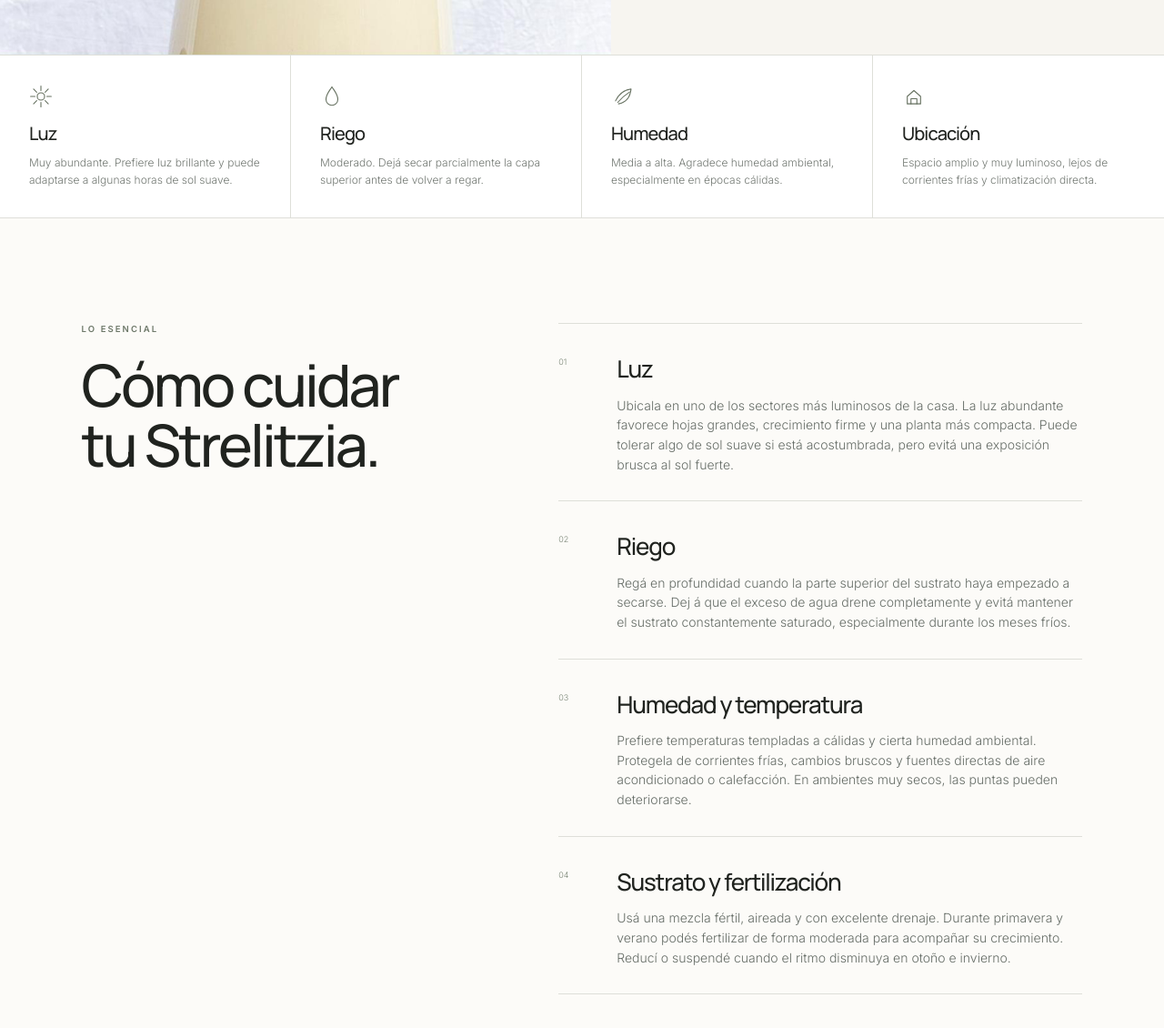
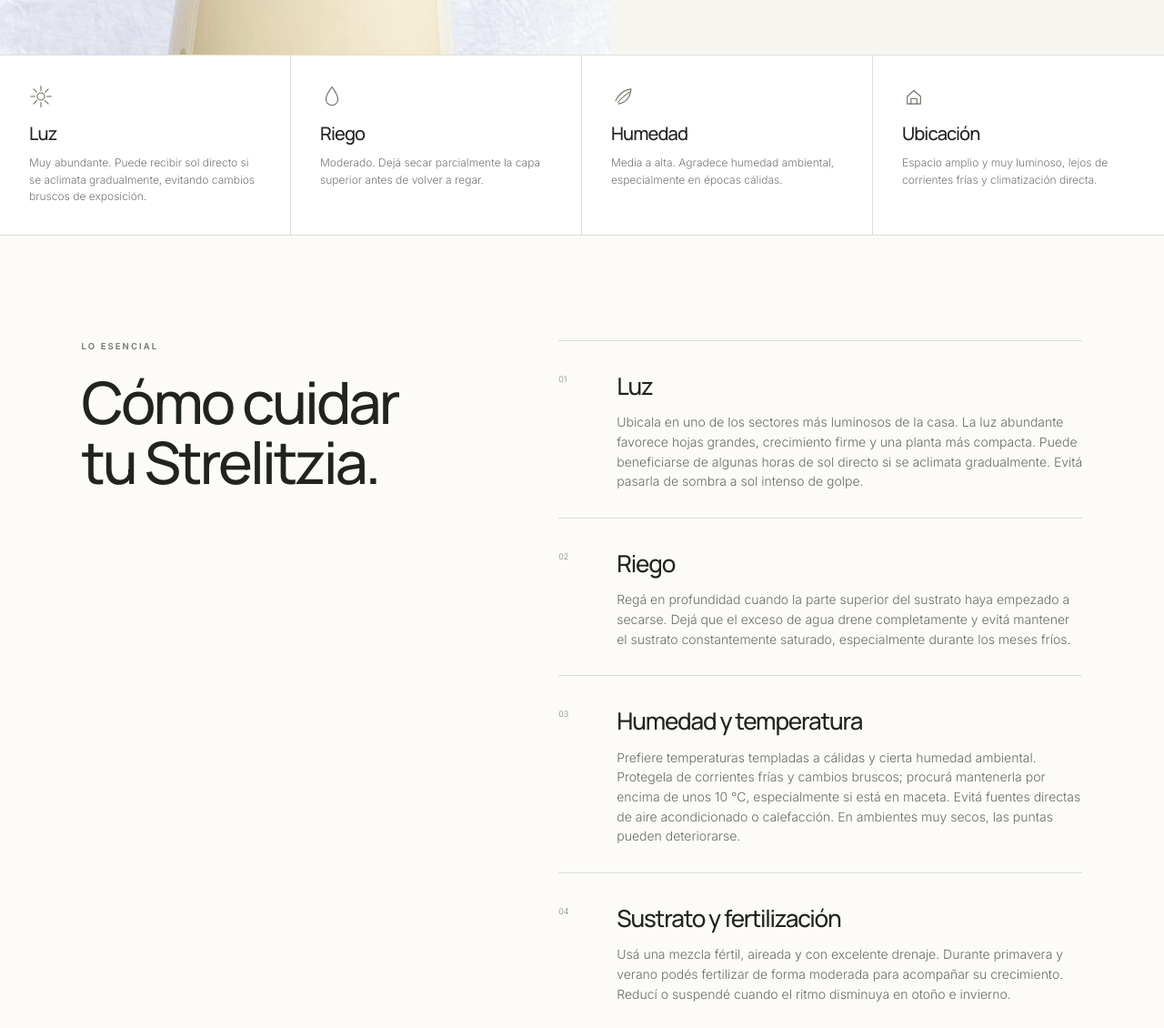
Before and after one commit to ginogervasoni/Objeto-Vivo-Guia-de-cuidados, a plain HTML site: page strelitzia-nicolai.html in a window 1280 px wide. Shown: the part 918-2048 px from the top of the page at 91% size. Drawn offline with Linux system fonts and the light colour scheme.

Commit message:
Refine species-specific light, placement and cold care guidance

```diff
--- a/strelitzia-nicolai.html
+++ b/strelitzia-nicolai.html
@@ -14,11 +14,11 @@
 <header class="site-header ov-header"><a class="brand official-brand" href="index.html" aria-label="Objeto Vivo - Guía de cuidados"><span class="official-wordmark">OBJETO VIVO</span><span class="official-tagline">NATURALEZA + DISEÑO</span></a><nav class="header-nav" aria-label="Navegación principal"><a href="index.html#guias">Guías</a><a href="https://objetovivo.com.ar/shop/" target="_blank" rel="noopener">Productos</a><a href="https://objetovivo.com.ar/sobre-nosotros/" target="_blank" rel="noopener">Sobre nosotros</a></nav><a class="cart-link" href="https://objetovivo.com.ar/shop/" target="_blank" rel="noopener" aria-label="Ir a la tienda"><svg viewBox="0 0 28 28"><path d="M3 5h3l2.4 11.1h11.8l2.1-8.1H7.2"/><circle cx="10" cy="22" r="1.4"/><circle cx="20" cy="22" r="1.4"/></svg></a></header>
 <main>
 <section class="plant-hero"><div class="plant-hero-image"><img src="assets/strelitzia-nicolai.png" alt="Strelitzia Nicolai de Objeto Vivo" /></div><div class="plant-hero-copy"><a class="back-link" href="index.html#guias">← Todas las guías</a><p class="eyebrow">TU GUÍA DE CUIDADO</p><h1>Strelitzia<br><em>Nicolai</em></h1><p class="latin">Strelitzia nicolai</p><p class="hero-text">Una planta tropical de gran porte y hojas amplias que aporta una presencia escultórica al ambiente. Necesita mucha luz, espacio para desarrollarse y una rutina de riego equilibrada.</p><div class="quick-tags"><span>Interior</span><span>Gran porte</span><span>Tropical</span></div><a class="button" href="https://objetovivo.com.ar/shop/" target="_blank" rel="noopener" style="margin-top:28px">Ver en la tienda</a></div></section>
-<section class="quick-care"><article><span class="care-icon"><svg viewBox="0 0 32 32"><circle cx="16" cy="16" r="5"/><path d="M16 2v6M16 24v6M2 16h6M24 16h6M6.1 6.1l4.2 4.2M21.7 21.7l4.2 4.2M25.9 6.1l-4.2 4.2M10.3 21.7l-4.2 4.2"/></svg></span><h3>Luz</h3><p>Muy abundante. Prefiere luz brillante y puede adaptarse a algunas horas de sol suave.</p></article><article><span class="care-icon"><svg viewBox="0 0 32 32"><path d="M16 3C13 8 8 13 8 20a8 8 0 0 0 16 0c0-7-5-12-8-17Z"/></svg></span><h3>Riego</h3><p>Moderado. Dejá secar parcialmente la capa superior antes de volver a regar.</p></article><article><span class="care-icon"><svg viewBox="0 0 32 32"><path d="M6 22c5-11 13-15 21-16-1 9-5 18-17 20"/><path d="M9 24c6-7 10-10 16-14"/></svg></span><h3>Humedad</h3><p>Media a alta. Agradece humedad ambiental, especialmente en épocas cálidas.</p></article><article><span class="care-icon"><svg viewBox="0 0 32 32"><path d="M7 16 16 8l9 8v10H7Z"/><path d="M12 26v-7h8v7"/></svg></span><h3>Ubicación</h3><p>Espacio amplio y muy luminoso, lejos de corrientes frías y climatización directa.</p></article></section>
+<section class="quick-care"><article><span class="care-icon"><svg viewBox="0 0 32 32"><circle cx="16" cy="16" r="5"/><path d="M16 2v6M16 24v6M2 16h6M24 16h6M6.1 6.1l4.2 4.2M21.7 21.7l4.2 4.2M25.9 6.1l-4.2 4.2M10.3 21.7l-4.2 4.2"/></svg></span><h3>Luz</h3><p>Muy abundante. Puede recibir sol directo si se aclimata gradualmente, evitando cambios bruscos de exposición.</p></article><article><span class="care-icon"><svg viewBox="0 0 32 32"><path d="M16 3C13 8 8 13 8 20a8 8 0 0 0 16 0c0-7-5-12-8-17Z"/></svg></span><h3>Riego</h3><p>Moderado. Dejá secar parcialmente la capa superior antes de volver a regar.</p></article><article><span class="care-icon"><svg viewBox="0 0 32 32"><path d="M6 22c5-11 13-15 21-16-1 9-5 18-17 20"/><path d="M9 24c6-7 10-10 16-14"/></svg></span><h3>Humedad</h3><p>Media a alta. Agradece humedad ambiental, especialmente en épocas cálidas.</p></article><article><span class="care-icon"><svg viewBox="0 0 32 32"><path d="M7 16 16 8l9 8v10H7Z"/><path d="M12 26v-7h8v7"/></svg></span><h3>Ubicación</h3><p>Espacio amplio y muy luminoso, lejos de corrientes frías y climatización directa.</p></article></section>
 <section class="content-section two-col"><div class="section-heading sticky-heading"><p class="eyebrow">LO ESENCIAL</p><h2>Cómo cuidar<br>tu Strelitzia.</h2></div><div class="care-list">
-<article class="care-block"><span class="number">01</span><div><h3>Luz</h3><p>Ubicala en uno de los sectores más luminosos de la casa. La luz abundante favorece hojas grandes, crecimiento firme y una planta más compacta. Puede tolerar algo de sol suave si está acostumbrada, pero evitá una exposición brusca al sol fuerte.</p></div></article>
-<article class="care-block"><span class="number">02</span><div><h3>Riego</h3><p>Regá en profundidad cuando la parte superior del sustrato haya empezado a secarse. Dej á que el exceso de agua drene completamente y evitá mantener el sustrato constantemente saturado, especialmente durante los meses fríos.</p></div></article>
-<article class="care-block"><span class="number">03</span><div><h3>Humedad y temperatura</h3><p>Prefiere temperaturas templadas a cálidas y cierta humedad ambiental. Protegela de corrientes frías, cambios bruscos y fuentes directas de aire acondicionado o calefacción. En ambientes muy secos, las puntas pueden deteriorarse.</p></div></article>
+<article class="care-block"><span class="number">01</span><div><h3>Luz</h3><p>Ubicala en uno de los sectores más luminosos de la casa. La luz abundante favorece hojas grandes, crecimiento firme y una planta más compacta. Puede beneficiarse de algunas horas de sol directo si se aclimata gradualmente. Evitá pasarla de sombra a sol intenso de golpe.</p></div></article>
+<article class="care-block"><span class="number">02</span><div><h3>Riego</h3><p>Regá en profundidad cuando la parte superior del sustrato haya empezado a secarse. Dejá que el exceso de agua drene completamente y evitá mantener el sustrato constantemente saturado, especialmente durante los meses fríos.</p></div></article>
+<article class="care-block"><span class="number">03</span><div><h3>Humedad y temperatura</h3><p>Prefiere temperaturas templadas a cálidas y cierta humedad ambiental. Protegela de corrientes frías y cambios bruscos; procurá mantenerla por encima de unos 10 °C, especialmente si está en maceta. Evitá fuentes directas de aire acondicionado o calefacción. En ambientes muy secos, las puntas pueden deteriorarse.</p></div></article>
 <article class="care-block"><span class="number">04</span><div><h3>Sustrato y fertilización</h3><p>Usá una mezcla fértil, aireada y con excelente drenaje. Durante primavera y verano podés fertilizar de forma moderada para acompañar su crecimiento. Reducí o suspendé cuando el ritmo disminuya en otoño e invierno.</p></div></article>
 <article class="care-block"><span class="number">05</span><div><h3>Espacio y limpieza</h3><p>Sus hojas pueden alcanzar gran tamaño, por eso conviene darle espacio lateral y vertical. Limpiá el polvo con un paño apenas húmedo para mejorar la captación de luz y revisar el estado del follaje. Las hojas que se abren o rasgan con el tiempo pueden ser normales.</p></div></article>
 <article class="care-block"><span class="number">06</span><div><h3>Trasplante</h3><p>Trasplantá cuando las raíces ocupen gran parte de la maceta, deformen el recipiente o el sustrato se compacte. Elegí una maceta apenas mayor y estable, ya que la planta puede volverse pesada a medida que crece.</p></div></article>
```
